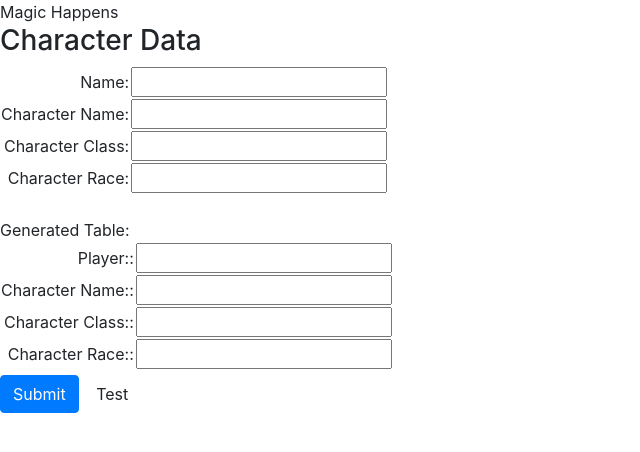
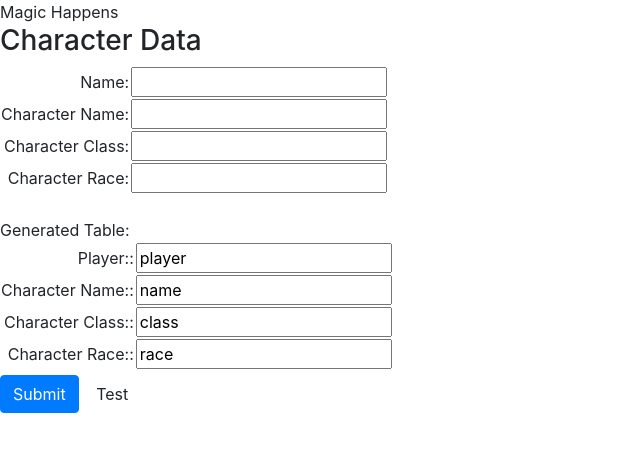
Before and after one commit to danman1220/MEANapp, a website: page public/index.html in a window 1280 px wide. Shown: the whole page, without its empty margins (0-640 px from the left). Drawn offline with nearby package versions, Linux system fonts and the light colour scheme; some packages are replaced by stand-ins of ours.

Commit message:
add ignore and npm settings
Forgot to include package.json and gitignore
tried to fix index.html but didn't... :(

```diff
--- a/public/index.html
+++ b/public/index.html
@@ -46,7 +46,7 @@
 
 			<table>
 				<tr ng-repeat='attribute in attributes'>
-					<td align='right'>{{attribute | propertyName}}:</td> <td align='left'> <input type='text' autocomplete='off' ng-model='character.$attributes'/></td>
+					<td align='right'>{{attribute | propertyName}}:</td> <td align='left'> <input type='text' autocomplete='off' ng-model='attribute'/></td>
 				</tr>
 			</table>
 			<button style='margin-top: 5px' class='btn btn-primary' ng-click='addData()'>Submit</button>
```
Also changed, not shown: package.json (added, +10 -0 lines), 1 other file.
